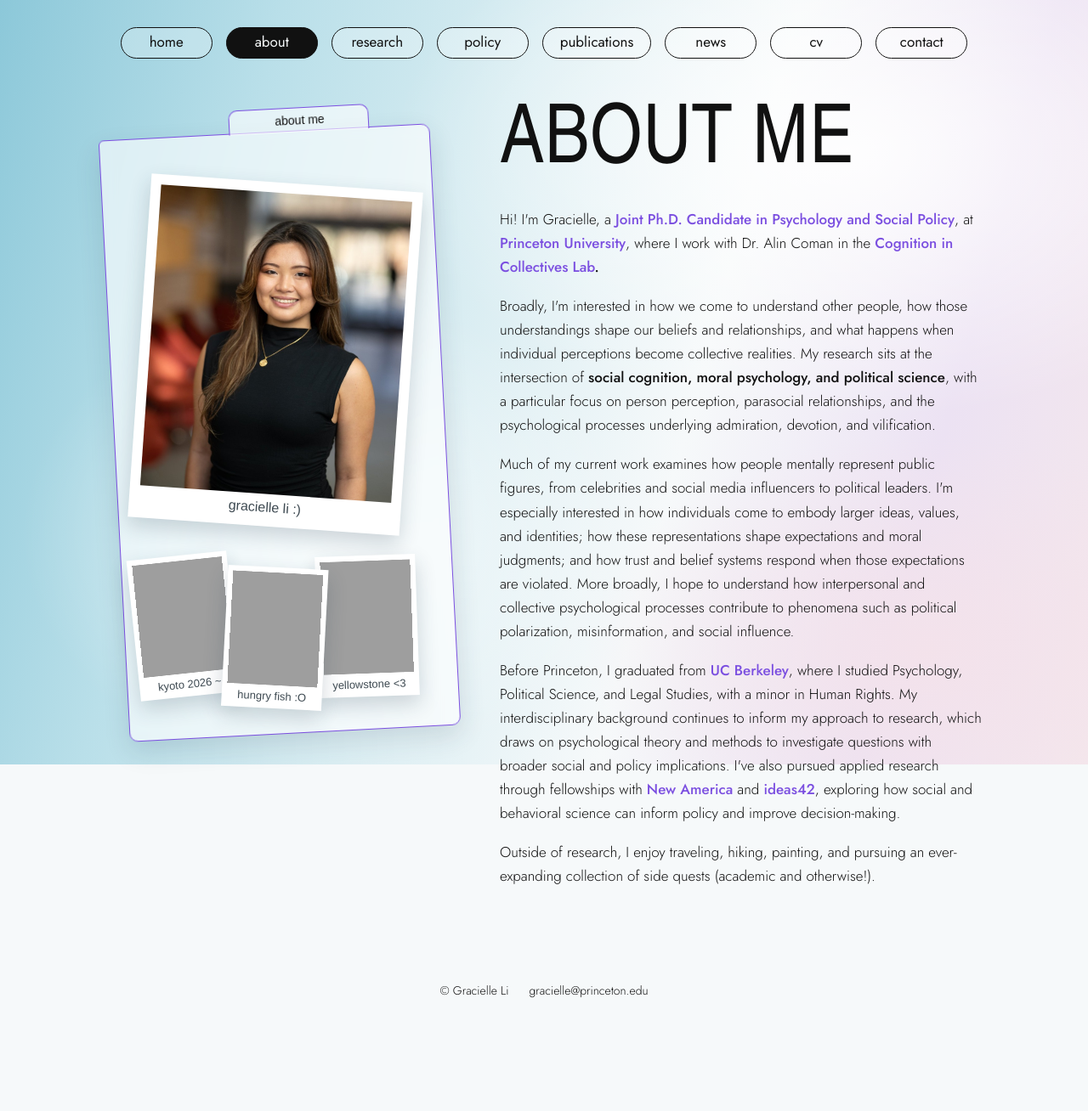
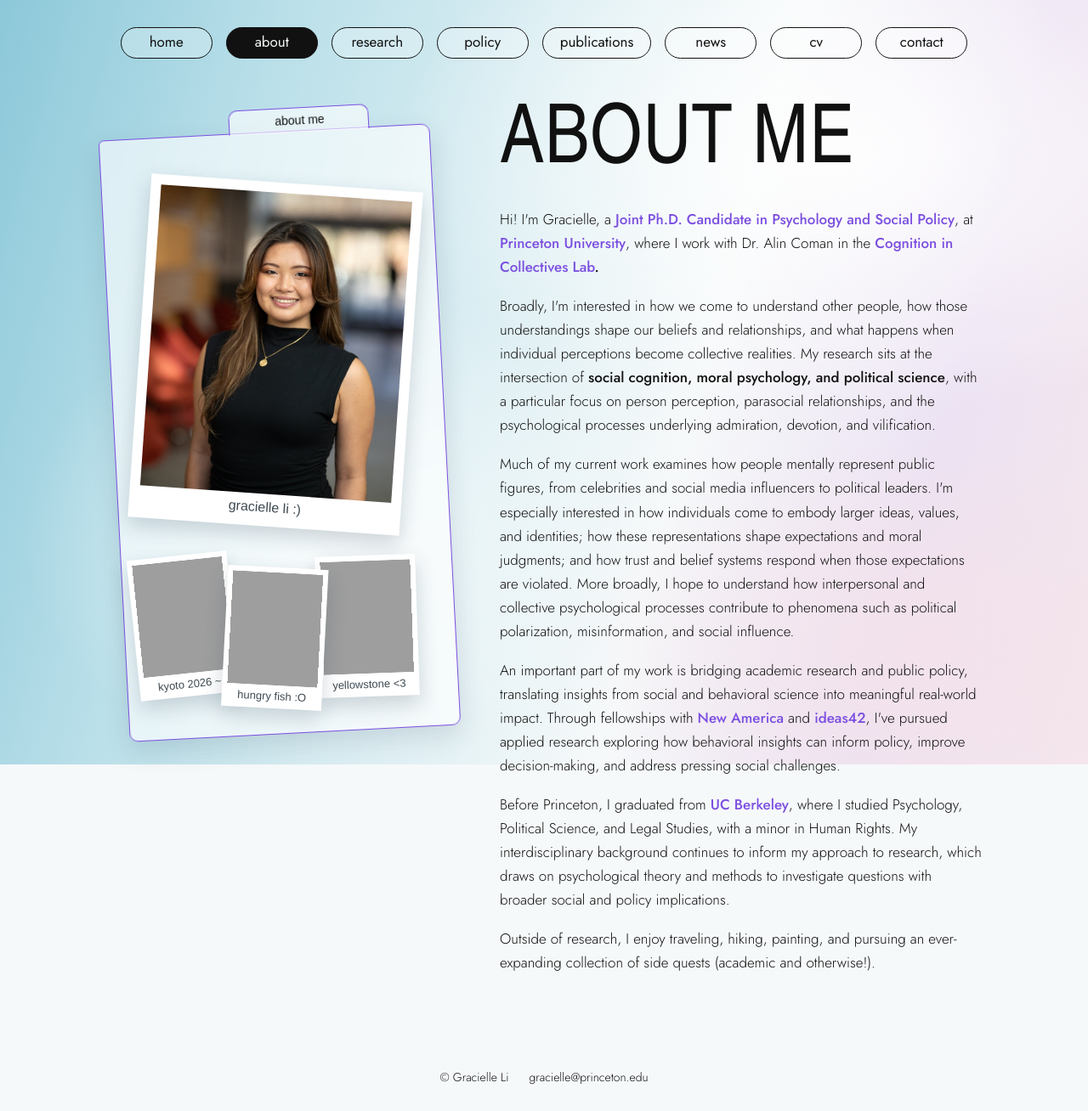
Before and after one commit to gracielleli/gracielleli.github.io, a Jekyll site: the page built from about.html, in a window 1280 px wide. Shown: the whole page at 85% size. Built offline with Jekyll 4.4.1, drawn with Linux system fonts in a browser that asks for light colours; some web fonts are replaced; before the commit the page ends 1206 px from its top, so only the background shows below that; grey boxes are pictures that could not be loaded.

Commit message:
Update about.html

```diff
--- a/about.html
+++ b/about.html
@@ -34,9 +34,8 @@ nav: about
     <p>Broadly, I'm interested in how we come to understand other people, how those understandings shape our beliefs and relationships, and what happens when individual perceptions become collective realities. My research sits at the intersection of <strong>social cognition, moral psychology, and political science</strong>, with a particular focus on person perception, parasocial relationships, and the psychological processes underlying admiration, devotion, and vilification.</p>
 
     <p>Much of my current work examines how people mentally represent public figures, from celebrities and social media influencers to political leaders. I'm especially interested in how individuals come to embody larger ideas, values, and identities; how these representations shape expectations and moral judgments; and how trust and belief systems respond when those expectations are violated. More broadly, I hope to understand how interpersonal and collective psychological processes contribute to phenomena such as political polarization, misinformation, and social influence.</p>
-
-    <p>Before Princeton, I graduated from <strong><a href="https://www.berkeley.edu" target="_blank" rel="noopener">UC Berkeley</strong></a>, where I studied Psychology, Political Science, and Legal Studies, with a minor in Human Rights. My interdisciplinary background continues to inform my approach to research, which draws on psychological theory and methods to investigate questions with broader social and policy implications. I've also pursued applied research through fellowships with <a href="www.newamerica.org" target="_blank" rel="noopener"><strong>New America</strong></a> and <a href="https://www.ideas42.org/" target="_blank" rel="noopener"><strong>ideas42</strong></a>, exploring how social and behavioral science can inform policy and improve decision-making.</p>
-
+    <p>An important part of my work is bridging academic research and public policy, translating insights from social and behavioral science into meaningful real-world impact. Through fellowships with <a href="https://www.newamerica.org/" target="_blank" rel="noopener"><strong>New America</strong></a> and <a href="https://www.ideas42.org/" target="_blank" rel="noopener"><strong>ideas42</strong></a>, I've pursued applied research exploring how behavioral insights can inform policy, improve decision-making, and address pressing social challenges.</p>
+    <p>Before Princeton, I graduated from <a href="https://www.berkeley.edu" target="_blank" rel="noopener"><strong>UC Berkeley</strong></a>, where I studied Psychology, Political Science, and Legal Studies, with a minor in Human Rights. My interdisciplinary background continues to inform my approach to research, which draws on psychological theory and methods to investigate questions with broader social and policy implications.</p>
     <p>Outside of research, I enjoy traveling, hiking, painting, and pursuing an ever-expanding collection of side quests (academic and otherwise!).</p>
   </div>
 </section>
```
